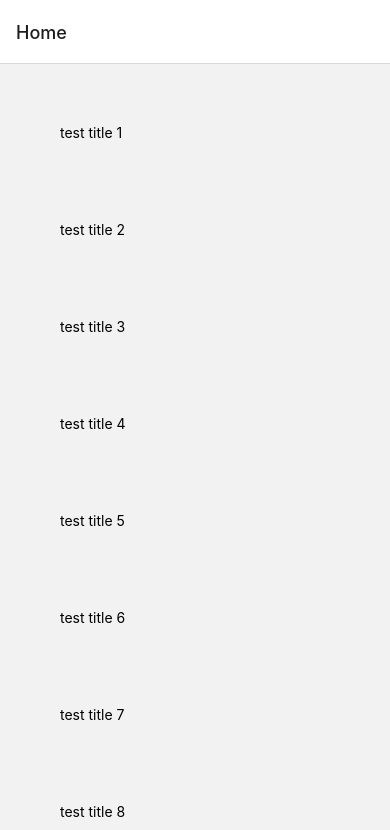
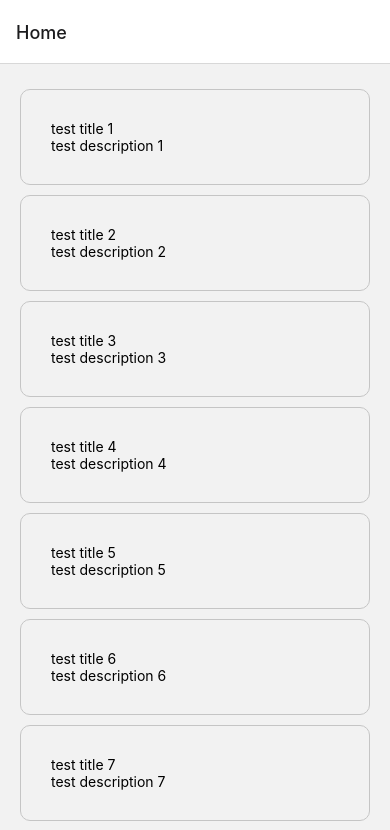
Before and after one commit to rypptc/events-project, a React Native app in the folder events-app/: screen /Home in a window 390 px wide. Shown: the top 830 px of the page. Built offline with nearby package versions, Linux system fonts and the light colour scheme.

Commit message:
update event-item event-list and event-detail-screen

```diff
--- a/events-app/components/events/event-item.js
+++ b/events-app/components/events/event-item.js
@@ -1,13 +1,20 @@
+import { useNavigation } from '@react-navigation/native';
 import { StyleSheet, TouchableOpacity, Text } from "react-native";
 
 const EventItem = ({ id, title, description }) => {
+    const navigation = useNavigation();
+
+    const handlePress = () => {
+      navigation.navigate('EventDetail', { eventId: id });
+    };
+
   return (
-    <TouchableOpacity style={styles.card} onPress={() => {}}>
+    <TouchableOpacity style={styles.card} onPress={handlePress}>
       <Text>{title}</Text>
       <Text>{description}</Text>
     </TouchableOpacity>
   );
-}
+};
 
 const styles = StyleSheet.create({
   card: {
--- a/events-app/components/events/event-list.js
+++ b/events-app/components/events/event-list.js
@@ -1,13 +1,14 @@
 import { FlatList, RefreshControl, Text, View } from 'react-native';
 import { DUMMY_DATA } from "../../data/dummy";
+import EventItem from './event-item';
 
 const EventList = () => {
     const renderItem = ({ item }) => {
-        return (
-            <View style={{ padding: 40 }}>
-                <Text>{item.title}</Text>
-            </View>
-        );
+      return <EventItem
+                id={item.id}
+                title={item.title}
+                description={item.description}
+              />;
     };
 
   return (
--- a/events-app/screens/event-detail-screen.js
+++ b/events-app/screens/event-detail-screen.js
@@ -1,12 +1,16 @@
+import { useRoute } from '@react-navigation/native';
 import { View, Text, StyleSheet } from "react-native";
 
 const EventDetailScreen = () => {
+    const route = useRoute();
+
+    const { eventId } = route.params;
   return (
     <View style={styles.screen}>
-      <Text>This is event detail screen</Text>
+      <Text style={{fontSize: 20}}>This is the event detail screen for {eventId}</Text>
     </View>
   );
-}
+};
 
 const styles = StyleSheet.create({
   screen: {
```
